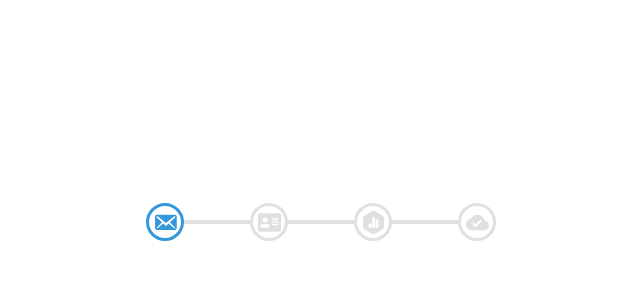
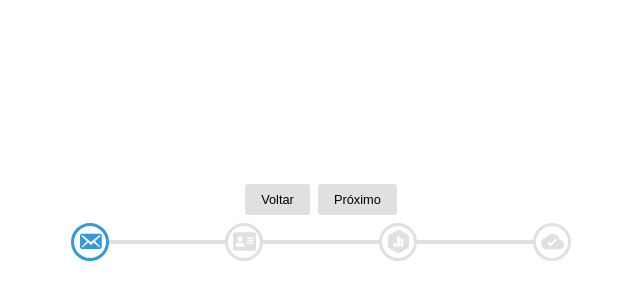
Before and after one commit to BrunoCBart/VentureLabsChallenge, a React (Vite) app: page / in a window 1280 px wide. Shown: the part 170-470 px from the top of the page, without its empty margins (319-959 px from the left). Built offline with nearby package versions, Linux system fonts and the light colour scheme; a web font is replaced by a local one.

Commit message:
feat: add click events for progress steps

```diff
--- a/src/components/VentureSteps/VentureSteps.tsx
+++ b/src/components/VentureSteps/VentureSteps.tsx
@@ -1,4 +1,4 @@
-import React, { ReactElement } from 'react'
+import React, { ReactElement, useEffect, useState } from 'react'
 import './ventureSteps.css'
 import Contact from '../svgs/Contact'
 import Address from '../svgs/Address'
@@ -11,7 +11,7 @@ interface Step {
   active: boolean
 }
 
-const steps: Step[] = [
+const InitialSteps: Step[] = [
   {
     label: 'Contact',
     icon: <Contact className="progress-icon"/>,
@@ -33,20 +33,67 @@ const steps: Step[] = [
     icon: <Done className="progress-icon"/>,
     active: false
   }
+
 ]
 
 function VentureSteps () {
+  const [steps, setSteps] = useState(InitialSteps)
+  const [currentStep, setCurrentStep] = useState(0)
+
+  const onNextAndPrevStep = () => {
+    const newSteps = steps.map((step, i) => {
+      if (i <= currentStep) {
+        return {
+          ...step,
+          active: true
+        }
+      }
+      return {
+        ...step,
+        active: false
+      }
+    })
+    setSteps(newSteps)
+  }
+
+  const onStepCircleButtonClick = (i: number) => {
+    if (currentStep + 1 === i || currentStep - 1 === i) { setCurrentStep(i) }
+  }
+
+  useEffect(() => {
+    const progress: any = document.querySelector('#progress')
+    progress.style.width = ((currentStep) / (steps.length - 1)) * 100 + '%'
+    onNextAndPrevStep()
+  }, [currentStep])
+
   return (
     <div className="ventureSteps">
+        <div className="ventureSteps__buttons">
+          <button className="btn"
+          onClick={() => setCurrentStep(currentStep > 0 ? currentStep - 1 : 0)}
+          >
+            Voltar
+          </button>
+          <button className="btn"
+          onClick={() => setCurrentStep(steps.length - 1 === currentStep ? currentStep : currentStep + 1)}
+          >
+            Próximo
+          </button>
+        </div>
+      <div className="ventureSteps__container">
         <div id="progress"></div>
         {steps.map((step: Step, index:number) => {
           return (
-          <div className={`ventureStep circle ${step.active ? 'active' : ''}`} key={index}>
+            <div className={`ventureStep circle ${step.active ? 'active' : ''}`}
+              key={index}
+              onClick={() => onStepCircleButtonClick(index)}
+            >
               {step.icon}
             </div>
           )
         })}
       </div>
+    </div>
   )
 }
 
--- a/src/components/VentureSteps/ventureSteps.css
+++ b/src/components/VentureSteps/ventureSteps.css
@@ -1,13 +1,25 @@
 .ventureSteps {
+  display: flex;
+  flex-direction: column;
+  align-items: center;
+  justify-content: center;
+  width: 100%;
+}
+
+.ventureSteps__buttons {
+  margin-bottom: 0.5rem;
+}
+
+.ventureSteps__container {
   display: flex;
   justify-content: space-between;
   position: relative;
   margin-bottom: 2rem;
-  max-width: 100%;
-  width: 350px;
+  max-width: 500px;
+  width: 100%;
 }
 
-.ventureSteps::before {
+.ventureSteps__container::before {
   content: "";
   position: absolute;
   background-color: var(--line-border-empty);
--- a/src/index.css
+++ b/src/index.css
@@ -5,6 +5,10 @@
   box-sizing: border-box;
   padding: 0;
   margin: 0;
+}
+
+#root {
+  width: 100%;
 }
 
 :root {
@@ -29,3 +33,17 @@ body {
   width: 100%;
   height: 100%;
 }
+
+.btn {
+  border: 0;
+  outline: none;
+  padding: 0.5rem 1rem;
+  font-size: 0.8rem;
+  background-color: var(--line-border-empty);
+  cursor: pointer;
+  border-radius: 0.2rem;
+}
+
+.btn + .btn {
+  margin-left: 0.5rem;
+}
```
Lines whose indentation alone changed are shown as unchanged.
